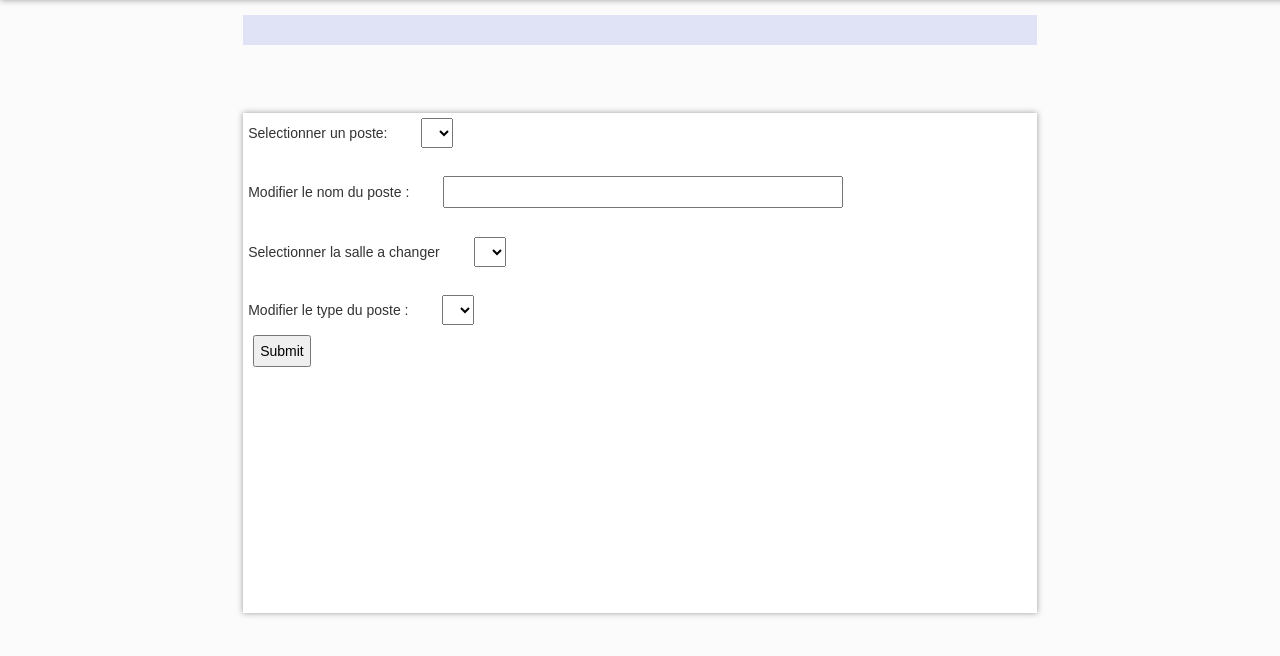
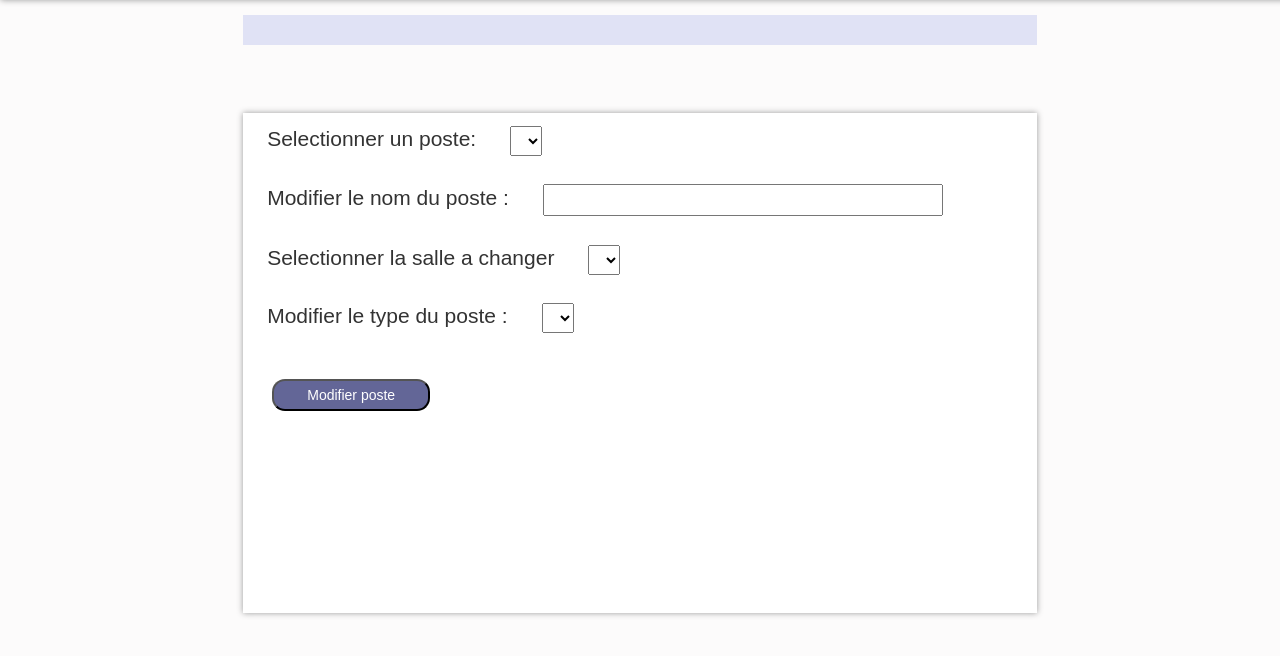
Before and after one commit to Tristanchrt/PPEM2L, a PHP site: template vue/vueModifierSalle.php in a window 1280 px wide. Shown: the part 75-731 px from the top of the page. Run offline with PHP 8.4, Linux system fonts and the light colour scheme; the template is opened without the code that fills it, so the values that code supplies are empty; some libraries are stand-ins or nearby versions.

Commit message:
change quelque tryuc

```diff
--- a/controleur/accueil.php
+++ b/controleur/accueil.php
@@ -7,6 +7,7 @@
 	include_once "$racine/modele/bd.sallesInfo.inc.php";
 
 	$salle = getSalle();
+	$typePc = getTypePc();
 
 	for ($i = 0; $i < count($salle); $i++)
 		$postSalle[$i] = getPosteSalle($salle[$i]->nSalle);
--- a/controleur/deconnexion.php
+++ b/controleur/deconnexion.php
@@ -9,7 +9,4 @@
   include_once "$racine/modele/bd.connexion.php";
 
   logout();
-
-  include "$racine/vue/entete.html.php";
-  include "$racine/vue/vueConnexion.php";
-  include "$racine/vue/pied.html.php";
+  header('Location: ./?action=connexion');
--- a/css/base.css
+++ b/css/base.css
@@ -34,6 +34,14 @@ body{
     line-height : 1.3;
     scroll-behavior: smooth;
     background-color : var(--fondC);
+}
+.body2 {
+  font-family: Arial;
+  color: #333;
+    font-size: 14px;
+    line-height: 1.3;
+    scroll-behavior: smooth;
+    background-color:#505050;
 }
 
 #logo {
--- a/css/corps.css
+++ b/css/corps.css
@@ -147,3 +147,13 @@ img.aimer{
   padding: 10px 6px 7px 11px;
   margin-bottom: 31px;
 }
+.titleDataPoste {
+  font-size: 18px;
+  color:#212121;
+	font-weight: bold;
+}.formChangeData{
+	padding: 8px 14px 19px 19px;
+}
+.lblModifiePoste {
+    font-size: 21px;
+}
--- a/vue/entete.html.php
+++ b/vue/entete.html.php
@@ -16,13 +16,21 @@
             @import url("css/corps.css");
         </style>
     </head>
-    <body>
+
+    <?php
+    if(isLoggedOn()){ ?>
+      <body>
+    <?php }
+    else { ?>
+     <body class="body2"> <?php
+    } ?>
+
     <nav>
+        <?php if(isLoggedOn()){ ?>
         <ul id="menuGeneral">
-            <?php if(isLoggedOn()){ ?>
             <li class="col-lg-2"><a href="./?action=accueil">Accueil</a></li>
             <li class="col-lg-2"><a href="./?action=profil">Mon Profil</a></li>
-          <?php }
+        <?php
           if(isset($_SESSION["name"])){
               $user  = getUtilisateurByName($_SESSION["name"]);
                $level = $user['level'];
@@ -34,6 +42,7 @@
             <?php }
           }?>
         </ul>
+    <?php } ?>
     </nav>
 
     <div id="blocTitre">
--- a/vue/vueCreeSalle.php
+++ b/vue/vueCreeSalle.php
@@ -26,7 +26,7 @@
         	} ?>
     	</select>
             <br>
-        <input type="submit" name="buttonCrearePost">
+        <input class="BtnModifierPoste" type="submit" name="buttonCrearePost">
     </form>
 
 </div>
--- a/vue/vueModifierSalle.php
+++ b/vue/vueModifierSalle.php
@@ -7,12 +7,13 @@
 			</div>
 		<?php } ?>
 
-			<form id="changeDataForm" ref="formChangeData" action="./?action=modifierSalle" method="POST">
+			<form id="changeDataForm" action="./?action=modifierSalle" method="POST">
 				<input id="postesSelect" type="text" name="postsValForChangeData" style="display: none;"/>
 			</form>
 
-		<form action="./?action=modifierSalle" method="POST">
-		    <label>Selectionner un poste:</label>
+		<form class="formChangeData" action="./?action=modifierSalle" method="POST">
+
+		  <label class="lblModifiePoste" >Selectionner un poste:</label>
 			<select id="allPosts" name="postsVal">
 				<?php if(empty($postSelected)){ ?>
 					 				<option value=''> </option><?php
@@ -33,10 +34,10 @@
 							}?>
 			</select> <br><br>
 
-			<label>Modifier le nom du poste :</label>
+			<label class="lblModifiePoste" >Modifier le nom du poste :</label>
 		    <input type="text" name="namePostChange" size="25" value="<?= (!empty($postSelected)) ? "$postSelected->nomPoste" : "";?>"><br><br>
-			<label>Selectionner la salle a changer</label>
 
+			<label class="lblModifiePoste" >Selectionner la salle a changer</label>
 			<select id="salle" name="changeSalleVal">
 			      		<?php
 			        	foreach($salles as $uneSalle => $salle) {
@@ -52,7 +53,7 @@
 			        	} ?>
 			</select><br><br>
 
-			<label>Modifier le type du poste :</label>
+			<label class="lblModifiePoste" >Modifier le type du poste :</label>
 			<select id="typePc" name="typePost">
 					<?php
 					foreach($typePc as $untypePc => $typePcVal) {
@@ -69,8 +70,8 @@
 			</select>
 
 			<br />
-
-			  <input type="submit" name="buttonChangePoste">
+	<br />	<br />
+			  <input class="BtnModifierPoste" type="submit" value="Modifier poste" name="buttonChangePoste">
 
 		</form>
 
```
Also changed, not shown: modele/bdMRBS.inc.php (deleted, +0 -26 lines), vue/vueConnexion.php (+1 -10 lines), vue/vueDetaills.php (+13 -3 lines).
